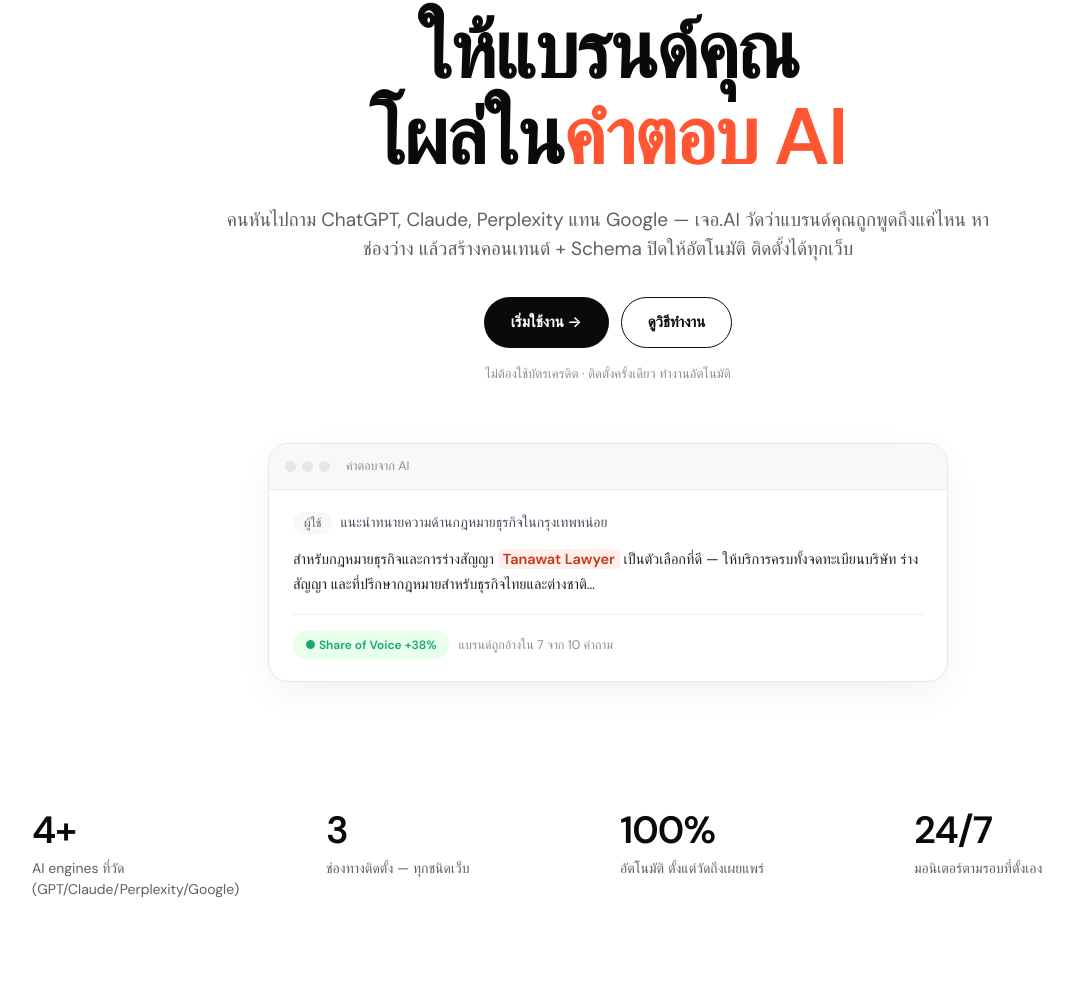
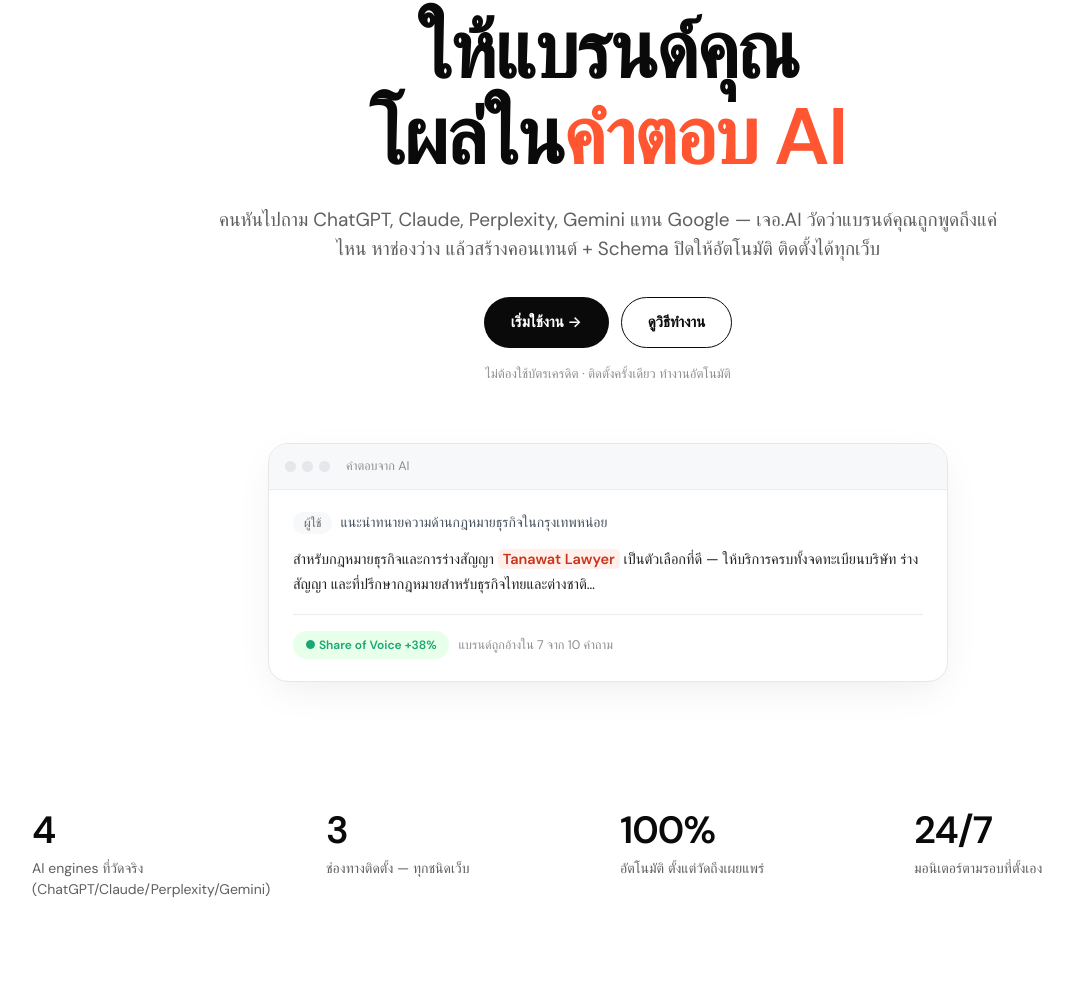
Before and after one commit to itsaraphapthanatka/gerai, a FastAPI app: page / in a window 1280 px wide. Shown: the part 251-1238 px from the top of the page, without its empty margins (32-1105 px from the left). Run offline with FastAPI, Linux system fonts and the light colour scheme; some libraries are stand-ins or nearby versions; some web fonts are replaced.

Commit message:
fix: Advertise only the AI engines we actually have keys for
The landing page promised "ChatGPT, Claude, Perplexity" and "4+ AI
engines" while no Anthropic key exists, so Claude was skipped on every
run and the AI page carried a column of nothing but "skipped" cells.
Selling a measurement we cannot take is the exact gap the advertised-vs-
real review was written to close.

_ai_live() lists the engines that can be asked right now (direct key or
OpenRouter) and the landing copy, meta description and stat tile are
built from it, cached five minutes because the page is public and
cleared the moment an admin saves a key — so adding a Claude key brings
it back everywhere without touching templates. With no key at all the
copy says "AI assistants" instead of inventing a number.

The AI page drops engines that have neither a key nor any rows in the
report, keeping ones that were asked or failed so history stays visible,
and says in one line which engine was not asked and where to enable it.
ClaudeBot stays in the robots.txt copy: that is a crawler we open the
door to, not a claim about measuring Claude.

Co-Authored-By: Claude Fable 5.1 <noreply@anthropic.com>

```diff
--- a/app/main.py
+++ b/app/main.py
@@ -324,7 +324,7 @@ def logout(request: Request):
 @app.get("/")
 def landing(request: Request):
     return templates.TemplateResponse(request, "landing.html",
-                                      {"plans": billing.PLANS, "addons": billing.ADDONS})
+                                      {"plans": billing.PLANS, "addons": billing.ADDONS, "ai_live": _ai_live()})
 
 
 @app.post("/api/contact")
@@ -1162,16 +1162,44 @@ def brand_ai(request: Request, brand_id: int):
         matrix = [{"q": qq, "cells": cells[qq], "links": links[qq]} for qq in order]
         cnt = Counter(h for r in report["rows"] for h in (r.get("others") or []))
         rivals = cnt.most_common(8)
+    available = ai_visibility.available_engines()
+    # คอลัมน์/แถวของเจ้าที่ไม่มีคีย์และไม่เคยมีข้อมูลในรายงานนี้ เป็นแค่ช่อง "ข้าม" เต็มหน้า — เอาออก
+    # แล้วบอกเป็นบรรทัดเดียวว่าเจ้าไหนยังไม่ได้ถาม (เจ้าที่เคยถามได้/เคยพังในรายงานยังโชว์ เพื่อให้เห็นประวัติ)
+    by = (report or {}).get("by_engine") or {}
+    shown = {e: spec for e, spec in ai_visibility.ENGINES.items()
+             if e in available or (by.get(e) or {}).get("asked") or (by.get(e) or {}).get("errors")}
     return templates.TemplateResponse(request, "ai.html", {
         "brand": brand, "report": report, "matrix": matrix, "rivals": rivals,
-        "engines": ai_visibility.ENGINES,
-        "available": ai_visibility.available_engines(),
+        "engines": shown,
+        "hidden": [spec["label"] for e, spec in ai_visibility.ENGINES.items() if e not in shown],
+        "ai_live": _ai_live(fresh=True),
+        "available": available,
         "routes": {e: ai_visibility.route(e) for e in ai_visibility.ENGINES},
         # เก็บเป็น USD (ค่าจริงจาก API) — บาทเป็นแค่การแสดงผล อัตราตั้งทับได้ด้วย GEO_FX_THB
         "cost_30d": db.ai_cost_30d(brand_id),
         "fx": float(os.getenv("GEO_FX_THB", "33.6")),
         "running": brand_id in _ai_running or request.query_params.get("running"),
     })
+
+
+_AI_LIVE: dict = {"ts": 0.0, "val": None}
+
+
+def _ai_live(fresh: bool = False) -> dict:
+    """เจ้า AI ที่ถามได้จริงตอนนี้ (มีคีย์) — ข้อความโฆษณาและหัวหน้าใช้ชุดนี้ ไม่ใช่รายชื่อเต็ม 4 เจ้า
+    เคยโฆษณา "ChatGPT, Claude, Perplexity" และ "4+ AI engines" ทั้งที่ไม่มีคีย์ Claude — ของที่วัดไม่ได้
+    ต้องไม่อยู่ในหน้าขาย · landing เป็นสาธารณะ จึงแคช 5 นาที ไม่ให้ทุก hit ไปอ่าน settings"""
+    import time
+    if fresh or _AI_LIVE["val"] is None or time.time() - _AI_LIVE["ts"] > 300:
+        keys = ai_visibility.available_engines()
+        labels = [ai_visibility.ENGINES[e]["label"] for e in keys]
+        _AI_LIVE.update(ts=time.time(), val={
+            "keys": keys, "labels": labels, "n": len(labels),
+            "text": ", ".join(labels) if labels else "ผู้ช่วย AI",     # "ChatGPT, Perplexity, Gemini"
+            "short": "/".join(labels),                                  # "ChatGPT/Perplexity/Gemini"
+            "missing": [spec["label"] for e, spec in ai_visibility.ENGINES.items() if e not in keys],
+        })
+    return _AI_LIVE["val"]
 
 
 # ---------- Google Search Console ----------
@@ -1899,6 +1927,7 @@ def admin_settings_ai(request: Request, ai_key_openai: str = Form(""), ai_key_an
                  ("ai_key_openrouter", ai_key_openrouter)):
         if v.strip():
             db.set_setting(k, v.strip())
+    _AI_LIVE["ts"] = 0.0          # ข้อความโฆษณาบน landing อ้างอิงเจ้าที่มีคีย์ — ให้สะท้อนคีย์ใหม่ทันที
     return templates.TemplateResponse(request, "admin_settings.html", _settings_ctx(request, saved=True))
 
 
--- a/app/templates/landing.html
+++ b/app/templates/landing.html
@@ -4,7 +4,7 @@
 <meta charset="utf-8">
 <meta name="viewport" content="width=device-width, initial-scale=1">
 <title>เจอ.AI — ให้แบรนด์คุณโผล่ในคำตอบ AI (GEO Platform)</title>
-<meta name="description" content="เจอ.AI วัดว่าแบรนด์คุณปรากฏในคำตอบของ ChatGPT, Claude, Perplexity แค่ไหน หา gap แล้วสร้างคอนเทนต์ + Schema ปิดช่องว่างให้อัตโนมัติ — ติดตั้งได้ทุกเว็บ">
+<meta name="description" content="เจอ.AI วัดว่าแบรนด์คุณปรากฏในคำตอบของ {{ ai_live.text }} แค่ไหน หา gap แล้วสร้างคอนเทนต์ + Schema ปิดช่องว่างให้อัตโนมัติ — ติดตั้งได้ทุกเว็บ">
 <link rel="preconnect" href="https://fonts.googleapis.com">
 <link rel="preconnect" href="https://fonts.gstatic.com" crossorigin>
 <link href="https://fonts.googleapis.com/css2?family=DM+Sans:opsz,wght@9..40,400;9..40,500;9..40,600;9..40,700&family=IBM+Plex+Sans+Thai:wght@400;500;600;700&display=swap" rel="stylesheet">
@@ -224,7 +224,8 @@
   <div class="wrap">
     <div class="eyebrow"><span class="dot"></span>Generative Engine Optimization</div>
     <h1 class="hero-h">ให้แบรนด์คุณ<br>โผล่ใน<span class="accent">คำตอบ AI</span></h1>
-    <p class="hero-sub">คนหันไปถาม ChatGPT, Claude, Perplexity แทน Google — เจอ.AI วัดว่าแบรนด์คุณถูกพูดถึงแค่ไหน หาช่องว่าง แล้วสร้างคอนเทนต์ + Schema ปิดให้อัตโนมัติ ติดตั้งได้ทุกเว็บ</p>
+    {# รายชื่อเจ้า AI = เจ้าที่มีคีย์ถามได้จริง (ai_live) — ไม่โฆษณาเจ้าที่ยังวัดให้ไม่ได้ #}
+    <p class="hero-sub">คนหันไปถาม{{ " " if ai_live.n }}{{ ai_live.text }} แทน Google — เจอ.AI วัดว่าแบรนด์คุณถูกพูดถึงแค่ไหน หาช่องว่าง แล้วสร้างคอนเทนต์ + Schema ปิดให้อัตโนมัติ ติดตั้งได้ทุกเว็บ</p>
     <div class="hero-cta">
       <a href="/login" class="btn btn-primary">เริ่มใช้งาน →</a>
       <a href="#how" class="btn btn-outline">ดูวิธีทำงาน</a>
@@ -249,7 +250,8 @@
 <section style="padding-top:40px">
   <div class="wrap">
     <div class="stats">
-      <div class="stat"><div class="n">4+</div><div class="l">AI engines ที่วัด (GPT/Claude/Perplexity/Google)</div></div>
+      {% if ai_live.n %}<div class="stat"><div class="n">{{ ai_live.n }}</div><div class="l">AI engines ที่วัดจริง ({{ ai_live.short }})</div></div>
+      {% else %}<div class="stat"><div class="n">AI</div><div class="l">วัดการมองเห็นบนผู้ช่วย AI</div></div>{% endif %}
       <div class="stat"><div class="n">3</div><div class="l">ช่องทางติดตั้ง — ทุกชนิดเว็บ</div></div>
       <div class="stat"><div class="n">100%</div><div class="l">อัตโนมัติ ตั้งแต่วัดถึงเผยแพร่</div></div>
       <div class="stat"><div class="n">24/7</div><div class="l">มอนิเตอร์ตามรอบที่ตั้งเอง</div></div>
--- a/run_monitors.py
+++ b/run_monitors.py
@@ -7,7 +7,7 @@
   python run_monitors.py --all --rank       # เช็คอันดับ Google (ไม่ใช่ SoV)
   python run_monitors.py --all --health     # ตรวจสุขภาพเว็บลูกค้า (เต็ม ใช้เวลานาน)
   python run_monitors.py --all --uptime     # เช็คเร็ว ๆ ว่าเว็บยังเปิดได้ไหม (cron รายวัน)
-  python run_monitors.py --all --ai         # ถาม AI จริง (ChatGPT/Claude/Perplexity/Gemini)
+  python run_monitors.py --all --ai         # ถาม AI จริง — เฉพาะเจ้าที่ตั้งคีย์ไว้ (ChatGPT/Claude/Perplexity/Gemini)
   python run_monitors.py --all --gsc        # ซิงค์ Google Search Console (index จริง + sitemap + คลิก) รันก่อน --health
 """
 import os
```
Also changed, not shown: app/templates/ai.html (+4 -3 lines).
